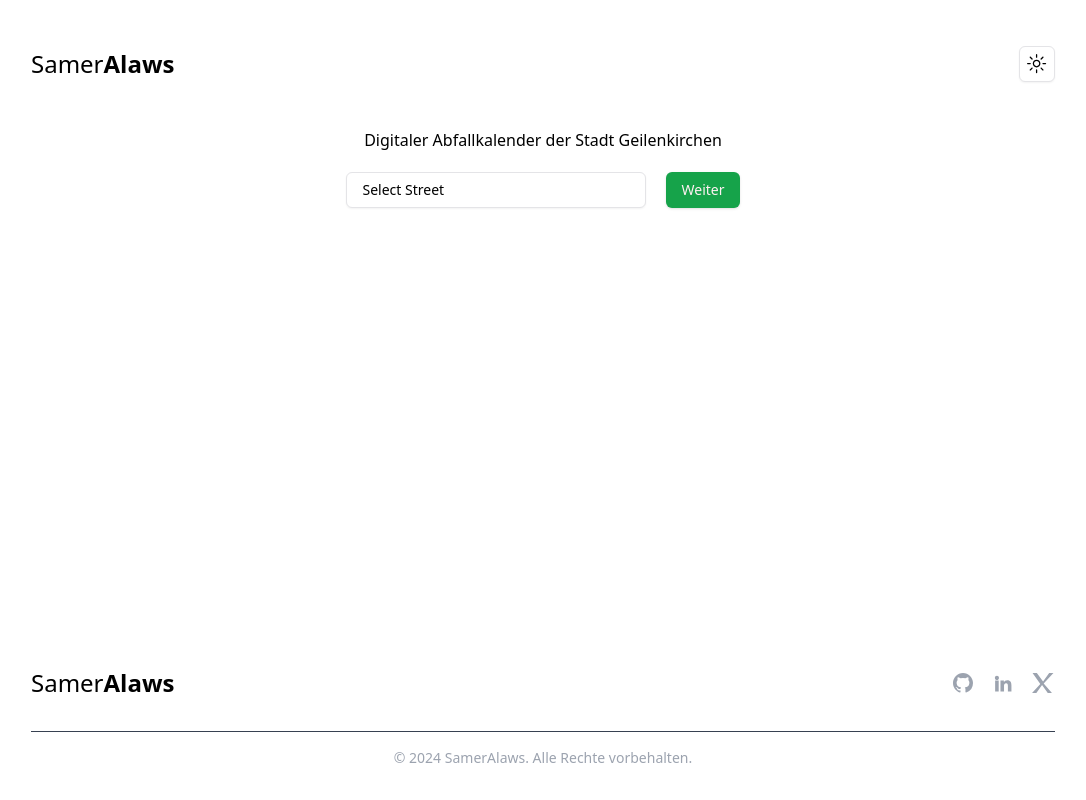
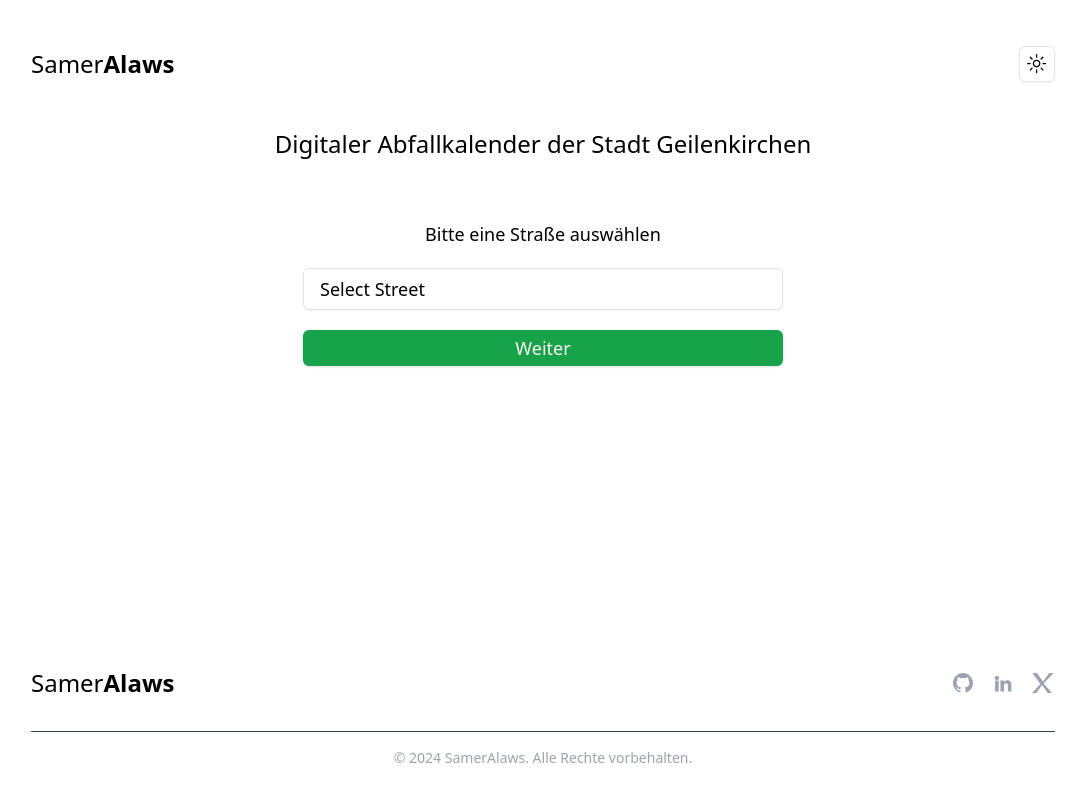
Before and after one commit to samalaws/abfall, a Next.js app: page / in a window 1280 px wide. Shown: the whole page, without its empty margins (97-1183 px from the left). Built offline with nearby package versions, Linux system fonts and the light colour scheme.

Commit message:
eidt css home page

```diff
--- a/app/info/page.tsx
+++ b/app/info/page.tsx
@@ -67,7 +67,7 @@ export default async function Info({
             Development works
           </h1>
         </div>
-        <div className="justify-center mx-auto">
+        <div className="pt-10 justify-center mx-auto">
           <Card className="w-[380px] mt-5 ">
             <CardHeader className="flex flex-row justify-between">
               <div className="justify-center text-center mx-auto">
--- a/app/page.tsx
+++ b/app/page.tsx
@@ -1,6 +1,7 @@
 "use client"
 import { Button } from "@/components/ui/button";
 import { Command, CommandEmpty, CommandGroup, CommandInput, CommandItem, CommandList } from "@/components/ui/command";
+import { Label } from "@/components/ui/label";
 import { Popover, PopoverContent, PopoverTrigger } from "@/components/ui/popover";
 import { cn } from "@/lib/utils";
 import {  CheckIcon } from "@radix-ui/react-icons";
@@ -42,26 +43,34 @@ export default function Home() {
   };
 
   return (
-    <div className="flex flex-col">
-      <div>
-        <h1 className="text-2xl font-thin text-center sm:text-base">Digitaler Abfallkalender der Stadt Geilenkirchen</h1>
+    <div className="flex flex-col items-center px-4 sm:px-2 md:px-6 lg:px-8">
+  <div className="w-full">
+    <h1 className="text-2xl font-thin text-center sm:text-xl md:text-lg lg:text-2xl">
+      Digitaler Abfallkalender der Stadt Geilenkirchen
+    </h1>
   </div>
-      <div className="my-5 flex justify-center items-center mx-auto">
-        <form onSubmit={(e) => e.preventDefault()}> {/* Prevent default form submission */}
+
+  <div className="mt-10 flex flex-col w-full sm:w-3/4 md:w-2/3 lg:w-1/2">
+    <Label className="py-5 font-thin text-center text-sm md:text-base lg:text-lg">
+      Bitte eine Straße auswählen
+    </Label>
+
+    <div className="w-full">
+      <form onSubmit={(e) => e.preventDefault()}>
         <Popover open={open} onOpenChange={setOpen}>
           <PopoverTrigger asChild>
             <Button
               variant={"outline"}
               role="combobox"
               aria-expanded={open}
-                  className="w-[300px] justify-between"
+              className="w-full py-4 sm:py-3 md:py-4 lg:py-5 justify-between text-sm md:text-base lg:text-lg"
             >
               {value ? data.find((street) => street.street === value)?.street : "Select Street"}
             </Button>
           </PopoverTrigger>
-              <PopoverContent className="w-[300px] p-0">
+          <PopoverContent className="w-full">
             <Command>
-                  <CommandInput placeholder="Straße auswählen" className="h-9" />
+              <CommandInput placeholder="Straße auswählen" className="h-9 text-sm md:text-base" />
               <CommandList>
                 <CommandEmpty>Keine Straßen gefunden</CommandEmpty>
                 <CommandGroup>
@@ -89,10 +98,17 @@ export default function Home() {
           </PopoverContent>
         </Popover>
       </form>
-        <Button  className="ml-5 w-full" variant="default" onClick={handleWeiterClick}>
+
+      <Button
+        className="mt-5 w-full py-3 sm:py-2 md:py-3 lg:py-4 text-sm md:text-base lg:text-lg"
+        variant="default"
+        onClick={handleWeiterClick}
+      >
         Weiter
       </Button>
     </div>
   </div>
+    </div>
+
   );
 }
```
Lines whose indentation alone changed are shown as unchanged.
